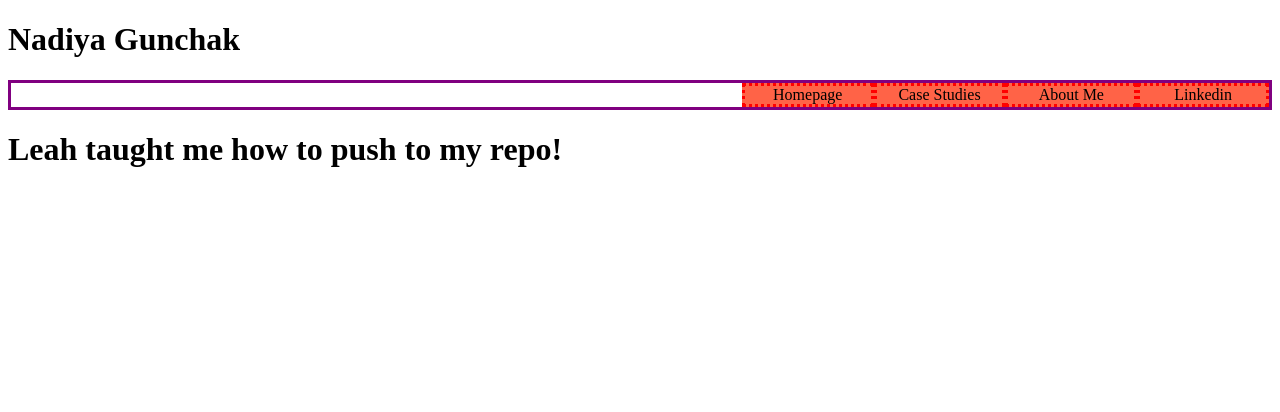
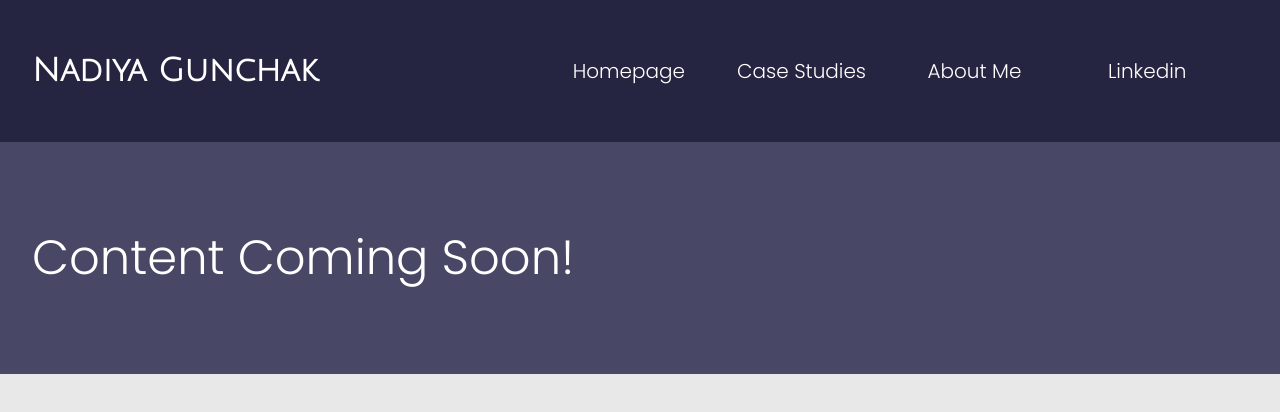
Before and after one commit to NadiyaUX/NadiyaUX.github.io, a plain HTML site: page index.html in a window 1280 px wide. Drawn offline with Linux system fonts and the light colour scheme.

Commit message:
added google fonts

```diff
--- a/index.html
+++ b/index.html
@@ -1,13 +1,26 @@
 <!DOCTYPE html>
 <html lang="en">
   <head>
-    <meta charset="UTF-8">
-    <meta http-equiv="X-UA-Compatible" content="IE=edge">
-    <meta name="viewport" content="width=device-width, initial-scale=1.0">
+    <meta charset="UTF-8" />
+    <meta http-equiv="X-UA-Compatible" content="IE=edge" />
+    <meta name="viewport" content="width=device-width, initial-scale=1.0" />
     <title>Nadiya Gunchak's Portfolio</title>
     <link href="style.css" rel="stylesheet" />
+    <link rel="preconnect" href="https://fonts.googleapis.com" />
+    <link rel="preconnect" href="https://fonts.gstatic.com" crossorigin />
+    <link
+      href="https://fonts.googleapis.com/css2?family=Julius+Sans+One&display=swap"
+      rel="stylesheet"
+    />
+    <link rel="preconnect" href="https://fonts.googleapis.com" />
+    <link rel="preconnect" href="https://fonts.gstatic.com" crossorigin />
+    <link
+      href="https://fonts.googleapis.com/css2?family=Poppins:wght@300&display=swap"
+      rel="stylesheet"
+    />
   </head>
   <body>
+    <div class="header">
       <header>
         <h1>Nadiya Gunchak</h1>
       </header>
@@ -20,6 +33,23 @@
           <li>Linkedin</li>
         </ul>
       </nav>
-<h1>Leah taught me how to push to my repo!</h1>
+    </div>
+
+    <div class="med">
+      <p>Content Coming Soon!</p>
+    </div>
+    <!--
+    <div>
+      <p>Foundation, Approach, Outcome</p>
+    </div>
+
+    <div class="med">
+      <p>Conclusion</p>
+    </div>
+
+    <footer>
+      <p>This is a footer</p>
+    </footer>
+ -->
   </body>
 </html>
--- a/style.css
+++ b/style.css
@@ -1,18 +1,47 @@
-ul{
+body{
+    margin: 0;
+    padding: 0;
+    background-color: #e8e8e8;
+    font-family: 'Poppins', sans-serif;
+}
+
+h1{
+    font-family: 'Julius Sans One', sans-serif;
+}
+
+.header, footer{
+    background-color: #252541;
+    color: white;
+    display: flex;
+    justify-content: space-between;
+    align-items: center;
+    margin: 0;
+    padding: 2rem;
+}
+
+.med{
+    background-color: #484766;
+    margin: 0;
+    padding: 2rem;
+    color: white;
+    font-size: 3rem;
+}
+
+nav ul{
     list-style-type: none;
     padding: 0;
     margin: 0;
+    width: 45rem;
     display: flex;
     flex-flow: row;
-    justify-content: flex-end;
-    border: purple 3px solid;
+    justify-content: space-evenly;
+    align-items: center;
+    font-size: 1.25rem;
 }
 
 li{
-    border:red 3px dotted;
-    flex-basis: 10%;
+    width: 9rem;
     text-align: center;
-    background-color: tomato;
 }
 
 i{
```
Lines whose indentation alone changed are shown as unchanged.
